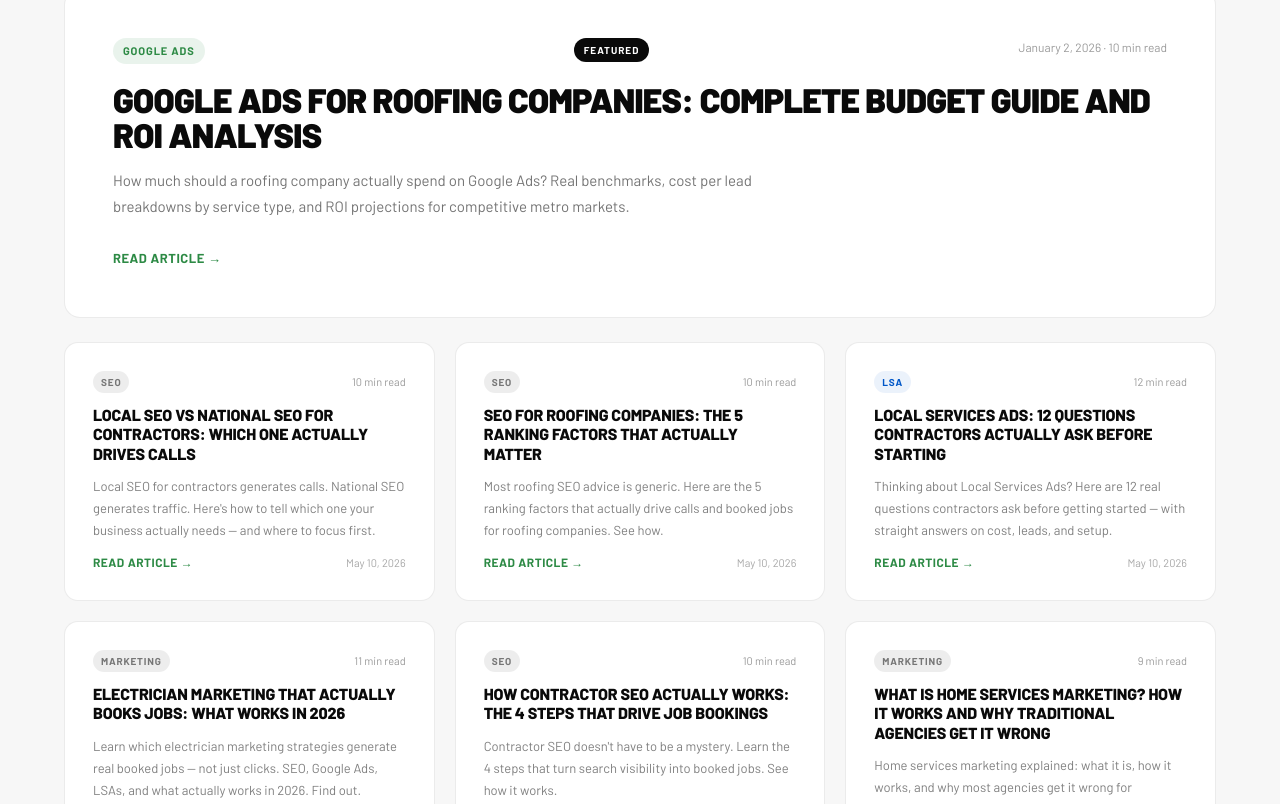
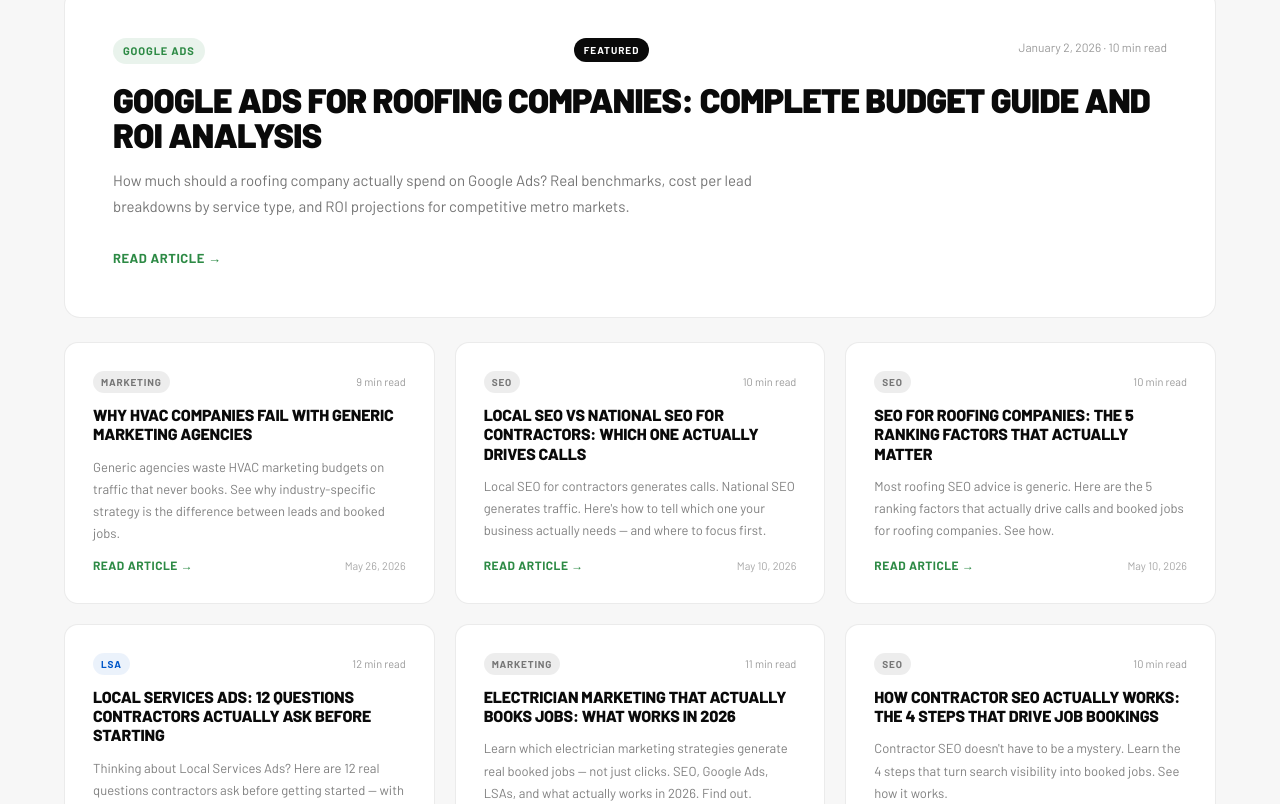
Before and after one commit to webberossi89/thomas-town-digital, a Next.js app: page /blog in a window 1280 px wide. Shown: the part 517-1321 px from the top of the page. Built offline with nearby package versions, Linux system fonts and the light colour scheme.

Commit message:
SEO: add hvac-marketing-agency-why-generic-fails to blog listing

```diff
--- a/app/blog/page.tsx
+++ b/app/blog/page.tsx
@@ -18,6 +18,15 @@ const posts = [
       readTime: "10 min read",
       slug: "google-ads-roofing-budget-guide",
     },
+  {
+    category: "Marketing",
+    title: "Why HVAC Companies Fail With Generic Marketing Agencies",
+    summary: "Generic agencies waste HVAC marketing budgets on traffic that never books. See why industry-specific strategy is the difference between leads and booked jobs.",
+    date: "May 26, 2026",
+    dateISO: "2026-05-26",
+    readTime: "9 min read",
+    slug: "hvac-marketing-agency-why-generic-fails",
+  },
   {
     category: "SEO",
     title: "Local SEO vs National SEO for Contractors: Which One Actually Drives Calls",
```
